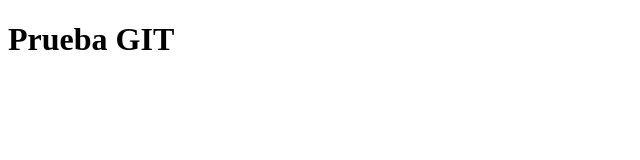
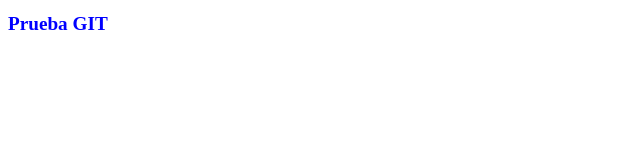
Before and after one commit to HectorAlmaguer/TallerGIT, a plain HTML site: page index.html in a window 1280 px wide. Shown: the whole page, without its empty margins (0-640 px from the left). Drawn offline with Linux system fonts and the light colour scheme.

Commit message:
Style Added

```diff
--- a/css/styles.css
+++ b/css/styles.css
@@ -0,0 +1,4 @@
+h1{
+    font-size: larger;
+    color: blue;
+}
--- a/index.html
+++ b/index.html
@@ -4,6 +4,7 @@
     <meta charset="UTF-8">
     <meta http-equiv="X-UA-Compatible" content="IE=edge">
     <meta name="viewport" content="width=device-width, initial-scale=1.0">
+    <link rel="stylesheet" href="css/styles.css">
     <title>Taller de Git Kodemia</title>
 </head>
 <body>
```
